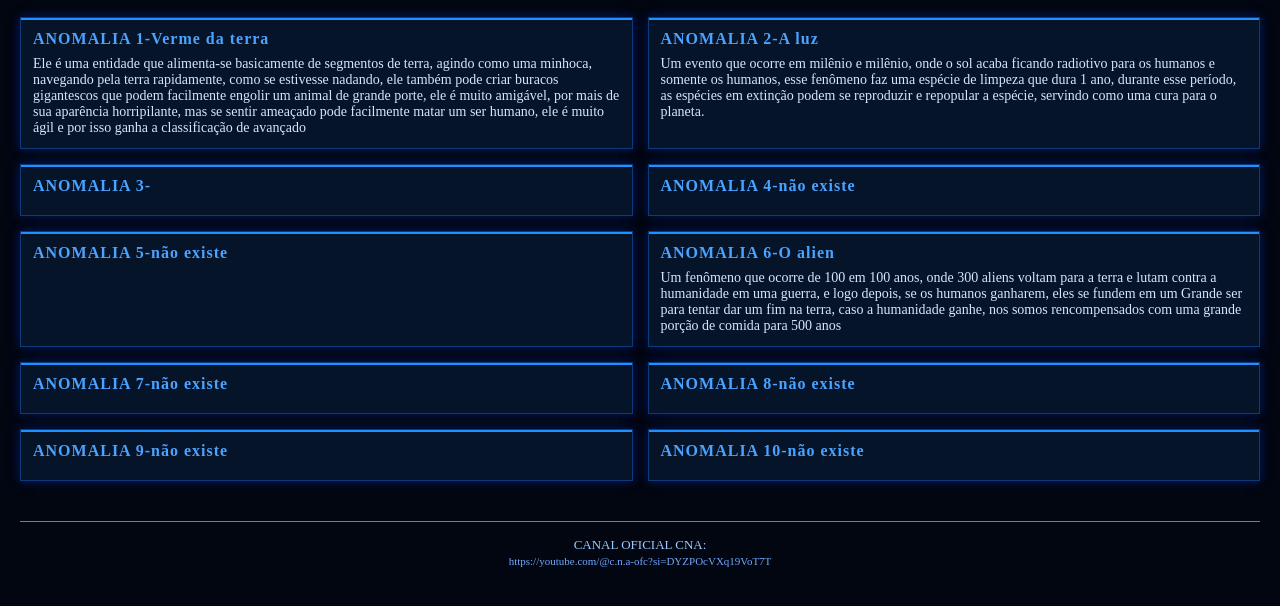
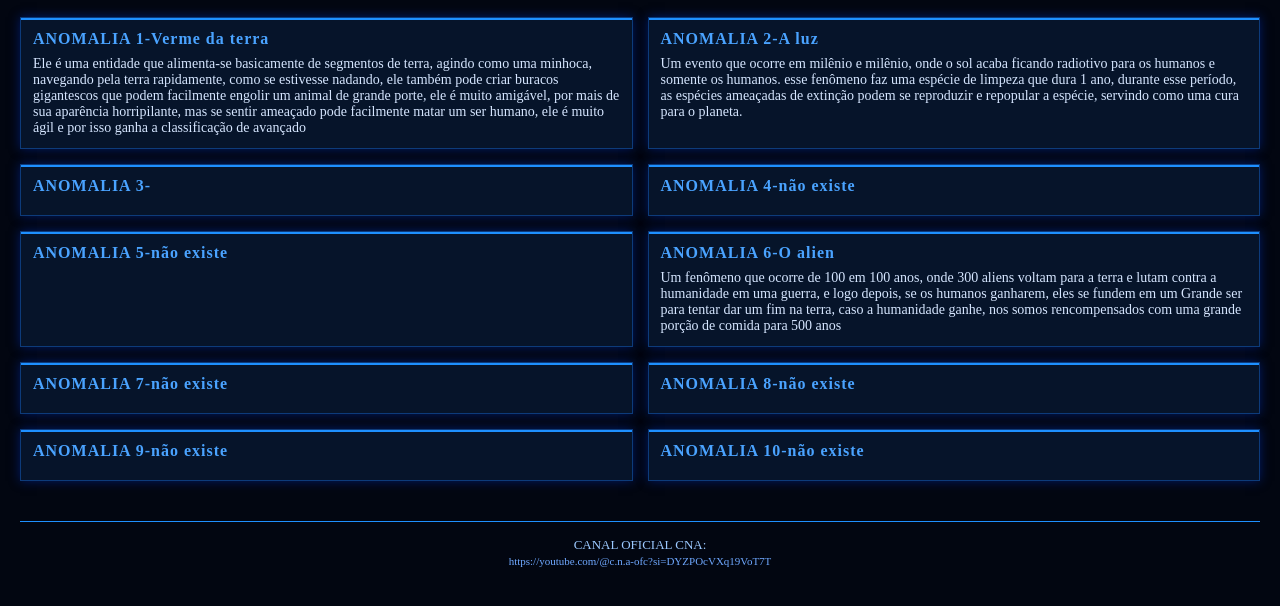
Before and after one commit to Srbacon204/C.N.A-2, a plain HTML site: page index.html in a window 1280 px wide. Shown: the part 70-676 px from the top of the page. Drawn offline with Linux system fonts and the light colour scheme.

Commit message:
Update index.html

```diff
--- a/index.html
+++ b/index.html
@@ -97,7 +97,7 @@ C.N.A OFICIAL // ANOMALIAS PARA AVANÇADOS
 
 <div class="block">
 <div class="title">ANOMALIA 2-A luz</div>
-<div class="text">Um evento que ocorre em milênio e milênio, onde o sol acaba ficando radiotivo para os humanos e somente os humanos, esse fenômeno faz uma espécie de limpeza que dura 1 ano, durante esse período, as espécies em extinção podem se reproduzir e repopular a espécie, servindo como uma cura para o planeta.
+<div class="text">Um evento que ocorre em milênio e milênio, onde o sol acaba ficando radiotivo para os humanos e somente os humanos. esse fenômeno faz uma espécie de limpeza que dura 1 ano, durante esse período, as espécies ameaçadas de extinção podem se reproduzir e repopular a espécie, servindo como uma cura para o planeta.
  </div>
 </div>
 
```
